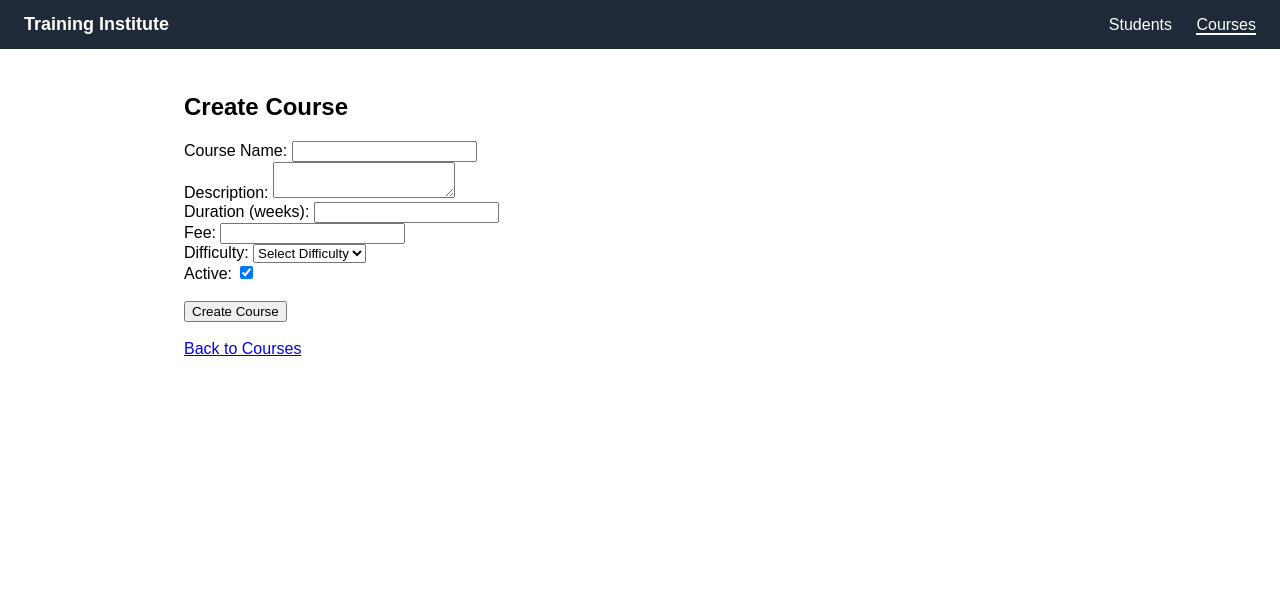
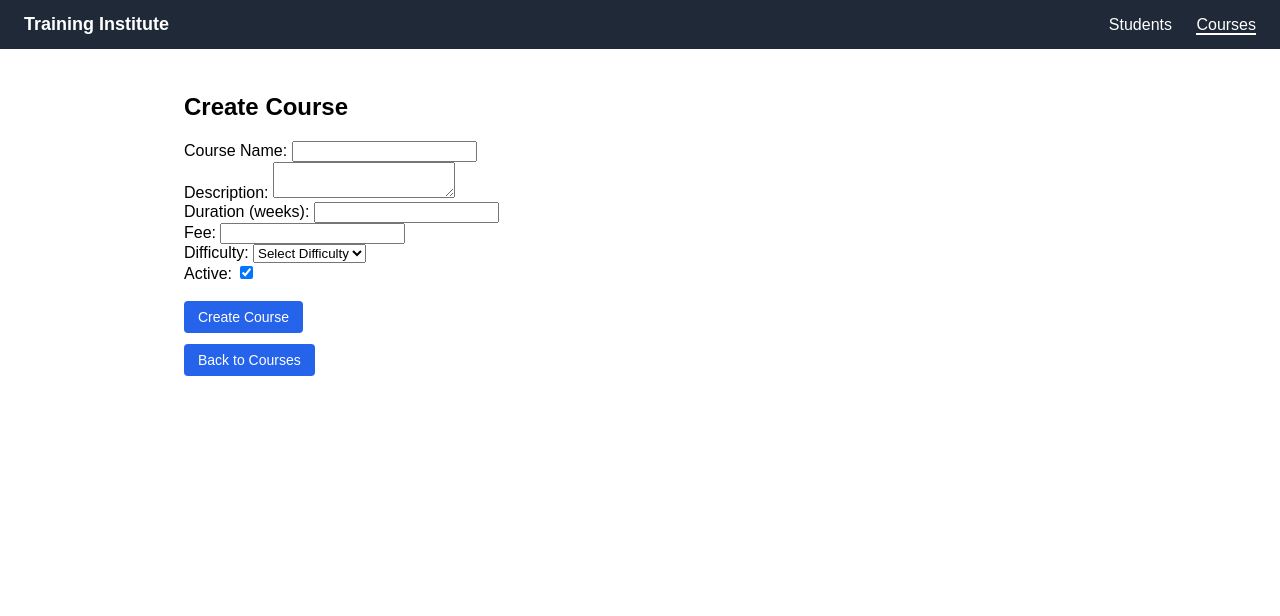
Before and after one commit to Rejina000/6CS056-Workshop, a Laravel app: page /courses/create in a window 1280 px wide. Shown: the top 616 px of the page. Run offline with Laravel 12, Linux system fonts and the light colour scheme.

Commit message:
Fixed courses buttons

```diff
--- a/resources/views/course/create.blade.php
+++ b/resources/views/course/create.blade.php
@@ -14,11 +14,13 @@
 
         <br>
 
-        <button type="submit">Create Course</button>
+        <button type="submit" class="btn">Create Course</button>
     </form>
 
     <br>
 
-    <a href="{{ route('courses.index') }}">Back to Courses</a>
+    <a href="{{ route('courses.index') }}" class="btn">
+        Back to Courses
+    </a>
 
 @endsection
--- a/resources/views/course/edit.blade.php
+++ b/resources/views/course/edit.blade.php
@@ -15,11 +15,13 @@
 
         <br>
 
-        <button type="submit">Update Course</button>
+        <button type="submit" class="btn">Update Course</button>
     </form>
 
     <br>
 
-    <a href="{{ route('courses.index') }}">Back to Courses</a>
+    <a href="{{ route('courses.index') }}" class="btn">
+        Back to Courses
+    </a>
 
 @endsection
```
Also changed, not shown: resources/views/course/detail.blade.php (+9 -3 lines).
